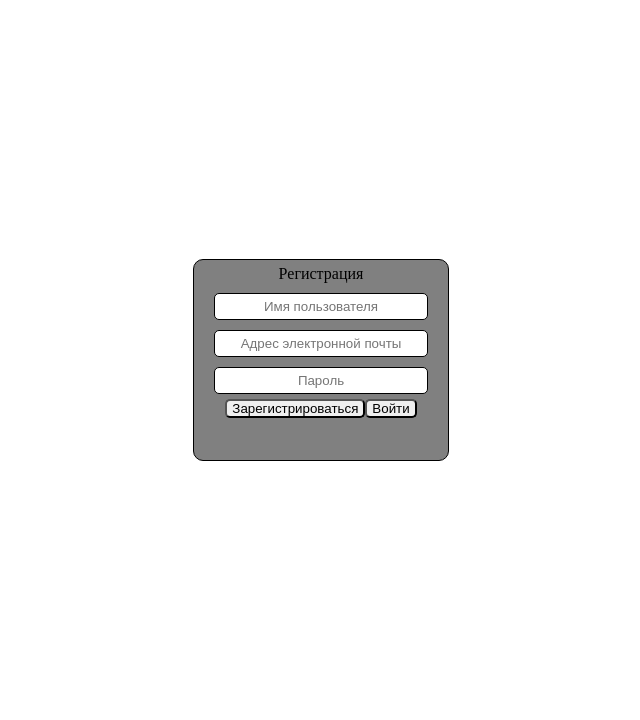
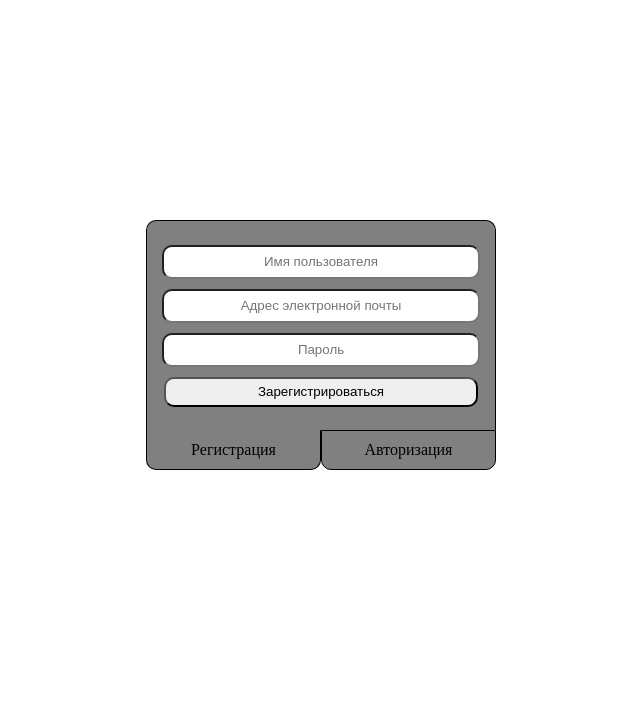
Before and after one commit to Romchekkk/cloud-storage, a PHP site: page / in a window 1280 px wide. Shown: the part 80-800 px from the top of the page, without its empty margins (319-959 px from the left). Run offline with PHP 8.4, Linux system fonts and the light colour scheme.

Commit message:
Привел окно регистрации/авторизации к тому виду, в котором оно задумывалось изначально. Также добавил блокировку всей области экрана при вызове меню изменения прав доступа, кроме самого меню.

```diff
--- a/changeAccessRights.js
+++ b/changeAccessRights.js
@@ -21,6 +21,8 @@ function show(filename, isRoot){
                     secondVar.setAttribute('onclick', 'changeMod(this.value, false)');
                 }
                 document.getElementById("filename").innerHTML = filename;
+                document.getElementById("closingWindow").style.opacity = "75%";
+                document.getElementById("closingWindow").style.zIndex = "1";
                 document.getElementById("changeAccessRights-hide").id = "changeAccessRights-visible";
             }
         },
@@ -31,6 +33,8 @@ function show(filename, isRoot){
 function hide(){
     document.getElementById("filename").innerHTML = "";
     document.getElementById("changeAccessRights-visible").id = "changeAccessRights-hide";
+    document.getElementById("closingWindow").style.opacity = "0%";
+    document.getElementById("closingWindow").style.zIndex = "-1";
 }
 
 function changeMod(newMod, isRoot){
--- a/changeAccessRights.php
+++ b/changeAccessRights.php
@@ -47,7 +47,7 @@ if ($action && $action == "changeAccessRights"){
     $mysql->updateAccessRights($file, $newMod, $sharedaccess);
 }
 
-$mod = $mysql->getAccessRights($file);
+$mod = $mysql->getAccessmod($file);
 if ($mod == 0){
     $_RESULT["mod_active"] = "Частный(Доступ есть только у вас)";
     $_RESULT["mod_firstVar"] = "Разделяемый";
--- a/html_patterns/reg.html
+++ b/html_patterns/reg.html
@@ -8,6 +8,7 @@
         <!--<link rel="icon" type="image/x-icon" href="images/favicon.ico">
         <link rel="shortcut icon" type="image/x-icon" href="images/favicon.ico">-->
         <script src="JsHttpRequest/JsHttpRequest.js"></script>
+        <script src="regAuth.js"></script>
     </head>
     <body>
         <table id="header">
--- a/html_patterns/style.css
+++ b/html_patterns/style.css
@@ -1,23 +1,37 @@
 *{padding: 0px; text-align: center; margin: 0px;}
-
 html{height: 100%;}
 body{height: 100%;}
 input[type="button"]{border-radius: 5px; cursor: pointer;  text-align: center; padding: 0px 5px;}
 input[type="submit"]{border-radius: 5px; cursor: pointer;  text-align: center; padding: 0px 5px;}
 img{width: 100px; height: 100px;}
 
+/*Верхняя часть окна браузера*/
 #header{width: 100%; height: 10%; background-color: #8e898a; font-size: 20px;}
 #header>tbody>tr>td:first-child{width: 50%; text-align: left; padding-left: 20px;}
 #header>tbody>tr>td:last-child{width: 50%; position: relative; text-align: right; padding-right: 20px;}
 #header>tbody>tr>td:last-child>form{position: absolute; right: 30px; top: 40%;}
 
-
+/*Область, занимаемая оставшейся частью окна браузера*/
 #main{width: 100%; height: 90%;}
 #main>tbody>tr>td:first-child{width: 80%;}
 #main>tbody>tr>td:last-child{width: 20%;}
 
+/*Форма регистрации или авторизации*/
+#regForm{width: 350px; height: 250px; position:absolute; top:50%; left:50%; margin: -100px 0 0 -175px;}
+#regForm table{width: 100%; height: 100%; border-spacing: 0px;}
+#regForm table>tbody>tr:first-child{height: 210px; }
+#regForm table>tbody>tr:first-child>td{background-color: gray; border: 1px solid black; border-bottom: none; border-top-left-radius: 10px; border-top-right-radius: 10px;}
+#regForm table>tbody>tr:last-child{height: 40px;}
+#regForm table>tbody>tr:last-child>td{background-color: gray; width: 50%; border-bottom-left-radius: 10px; border-bottom-right-radius: 10px; border: 1px solid black;}
+#regForm table>tbody>tr:last-child>td:first-child{border-right: 0.5px solid black; border-top: none;}
+#regForm table>tbody>tr:last-child>td:last-child{border-left: 0.5px solid black; border-top: 1px solid black;}
+#regForm table>tbody>tr:last-child>td{cursor: pointer;}
+#regForm input{width: 90%; height: 30px; margin: 5px 0 5px 0; border-radius: 10px;}
 
+/*Часть окна браузера, занимаемая меню пользователя и его файловой системы*/
 #window{width: 100%; height: 100%;}
+
+/*Меню пользователя(количество свободного места, путь, право доступа, создание папки и загрузка файлов)*/
 #window-top{width: 100%; background: #707070; height: 50px;}
 #window-top>tbody>tr>td:first-child{text-align: left; width: 50%; font-size: 25px; padding-left: 10px;}
 #window-top>tbody>tr>td:nth-child(2){text-align: center; width: 25%;}
@@ -25,35 +39,29 @@ img{width: 100px; height: 100px;}
 #window-top>tbody>tr>td:nth-child(3){text-align: center; width: 25%;}
 #window-top>tbody>tr>td:nth-child(3)>input{height: 30px; font-size: 20px;}
 
+/*Файловая система пользователя*/
 #window-bottom{height: 100%; border: 1px solid black; vertical-align: top;}
 .directory{width: 100px; height: 100px; padding: 50px; float: left; position: relative;}
 .directory img{cursor: pointer;}
 .file{width: 100px; height: 100px; padding: 50px; float: left; position: relative;}
 .hide{display: none;; position: absolute; top: 20px; right: 0px;}
 div:hover .hide{display: block;}
-
 .changeMod{background-image: url("../images/changeMod.png"); background-repeat: no-repeat; background-size: 100%; border: none; width: 20px; height: 20px;}
 .download{background-image: url("../images/download.png"); background-repeat: no-repeat; background-size: 100%; border: none; width: 20px; height: 20px;}
 .delete{background-image: url("../images/delete.png"); background-repeat: no-repeat; background-size: 100%; border: none; width: 20px; height: 20px;}
 
+/*Список всех зарегистрированных пользователей и поиск по ним*/
 #users{height: 100%; width: 100%; background: #dadada; border-spacing: 10px;}
 #users>tbody>tr:first-child{height: 30px;}
 #users>tbody>tr:first-child input{width: 80%; height: 30px;}
 #users>tbody>tr:nth-child(2)>td{height: 90%; position: relative; border: 1px solid black; background: white; overflow: hidden;}
 #usersList{position: absolute; top: 0px;}
 #usersList>li{text-align: left; padding: 10px 0px 0px 10px; font-size: 30px; list-style-type: none;}
-
 .open>input{color: green; border: none; background: none; font-size: larger;}
 .close>input{color: red; border: none; background: none; font-size: larger;}
 
-#regForm{border: 1px solid black; border-radius: 10px; margin-left:40%; margin-right: 40%; height:200px; background-color: gray;}
-#regForm p{margin: 5px 0px;}
-#loginForm{border: 1px solid black; border-radius: 10px; margin-left:40%; margin-right: 40%; height:160px; background-color: gray;}
-#loginForm p{margin: 5px 0px;}
-.reglog{margin: 5px 0px; width: 80%; padding: 5px; border: 1px solid black; border-radius: 5px;}
-#regForm>input[type="submit"]{margin: 5px 0px; width: 83%; padding: 5px;}
-#loginForm>input[type="submit"]{margin: 5px 0px; width: 83%; padding: 5px;}
-
+/*Менюшка изменения прав доступа*/
+#closingWindow{position: absolute; top: 0px; width: 100%; height: 100%; background-color: black; opacity: 0%; z-index: -1;}
 #closeChangeAccessRights{position: absolute; top: 10px; right: 10px;}
 #changeAccessRights-hide{display: none;}
-#changeAccessRights-visible{display: block; border: 1px solid black; background: gray; width: 500px; height: 500px; position:absolute; top:50%; left:50%; margin:-250px 0 0 -250px;}
+#changeAccessRights-visible{padding: 10px; display: block; border: 1px solid black; background: rgb(185, 184, 184); width: 500px; height: 500px; position:absolute; z-index: 2 !important; top:50%; left:50%; margin:-250px 0 0 -250px;}
--- a/index.php
+++ b/index.php
@@ -82,16 +82,31 @@ if(!checkCoockie($mysql)){
     $html = file_get_contents("html_patterns/reg.html");
     $formHTML = "<div id=\"regForm\">
     <form action=\"\" method=\"post\">
-        <p>Регистрация</p>
+        <table>
+            <tbody>
+                <tr>
+                    <td colspan=\"2\">
         <p id=\"error\">";
     $formHTML .= isset($_SESSION['error'])
         ? $_SESSION['error']
         : "";
     $formHTML .= "</p>
-        <input class=\"reglog\" type=\"text\" name=\"username\" placeholder=\"Имя пользователя\" /><br />
-        <input class=\"reglog\" required=\"required\" type=\"email\" name=\"email\" placeholder=\"Адрес электронной почты\" /><br />
-        <input class=\"reglog\" required=\"required\" type=\"password\" name=\"password\" placeholder=\"Пароль\" /><br />
-        <input type=\"submit\" name=\"action\" value=\"Зарегистрироваться\" /><input type=\"submit\" name=\"action\" value=\"Войти\" />
+                        <input class=\"reglog\" required=\"required\" type=\"text\" name=\"username\" placeholder=\"Имя пользователя\" /><br />
+                        <input class=\"reglog\" required=\"required\" type=\"email\" name=\"email\" placeholder=\"Адрес электронной почты\" /><br />
+                        <input class=\"reglog\" required=\"required\" type=\"password\" name=\"password\" placeholder=\"Пароль\" /><br />
+                        <input id=\"regAuth\" type=\"submit\" value=\"Зарегистрироваться\" name=\"action\" />
+                    </td>
+                </tr>
+                <tr>
+                    <td id=\"reg\" onclick=\"setReg()\">
+                        <p>Регистрация</p>
+                    </td>
+                    <td id=\"auth\" onclick=\"setAuth()\">
+                        <p>Авторизация</p>
+                    </td>
+                </tr>
+            </tbody>
+        </table>
     </form>
 </div>";
     $html = preg_replace("/formHTML/uis", $formHTML, $html);
--- /dev/null
+++ b/regAuth.js
@@ -0,0 +1,15 @@
+function setAuth(){
+    document.getElementById("reg").style.borderTop = "1px solid black";
+    document.getElementById("auth").style.borderTop = "none";
+    document.getElementById("regAuth").value = "Войти";
+    document.getElementsByName("username")[0].type = "hidden";
+    document.getElementById("error").innerHTML = "";
+}
+
+function setReg(){
+    document.getElementById("reg").style.borderTop = "none";
+    document.getElementById("auth").style.borderTop = "1px solid black";
+    document.getElementById("regAuth").value = "Зарегистрироваться";
+    document.getElementsByName("username")[0].type = "text";
+    document.getElementById("error").innerHTML = "";
+}
```
Also changed, not shown: html_patterns/main.html (+4 -3 lines).
